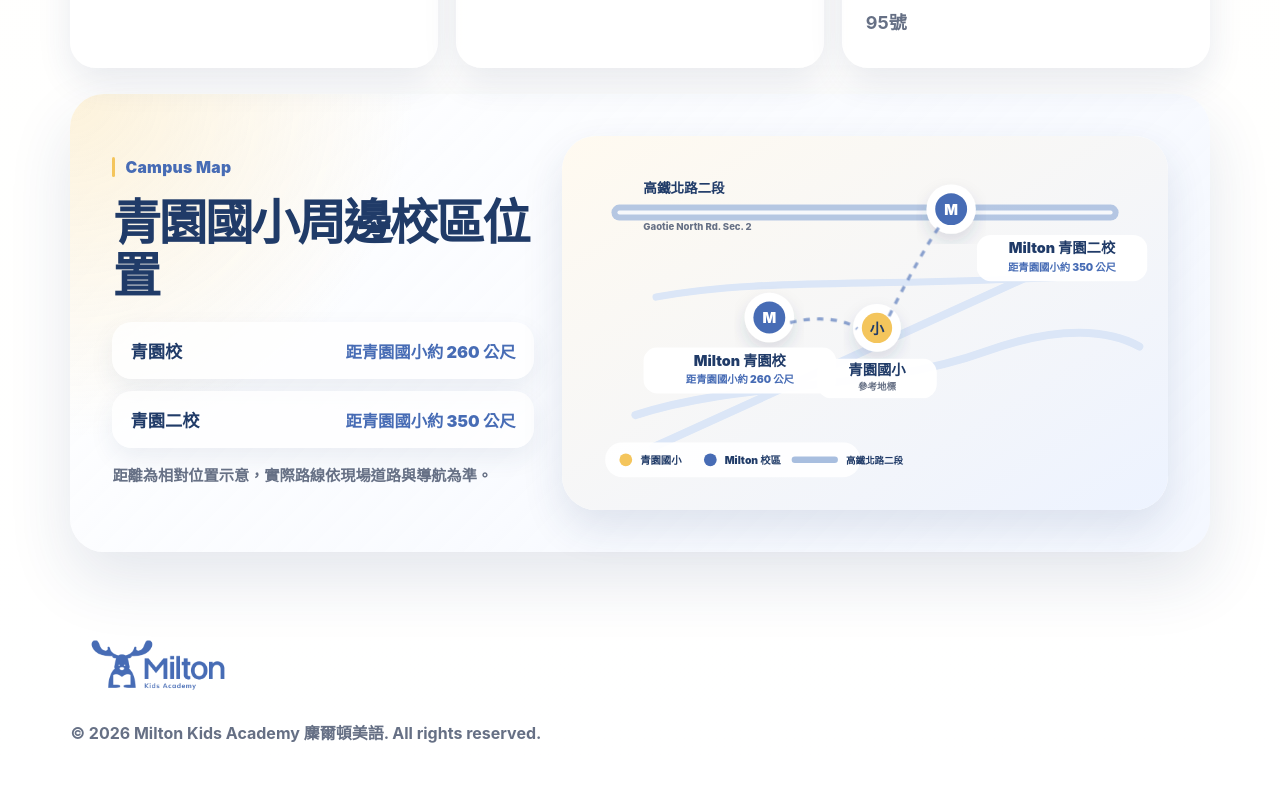
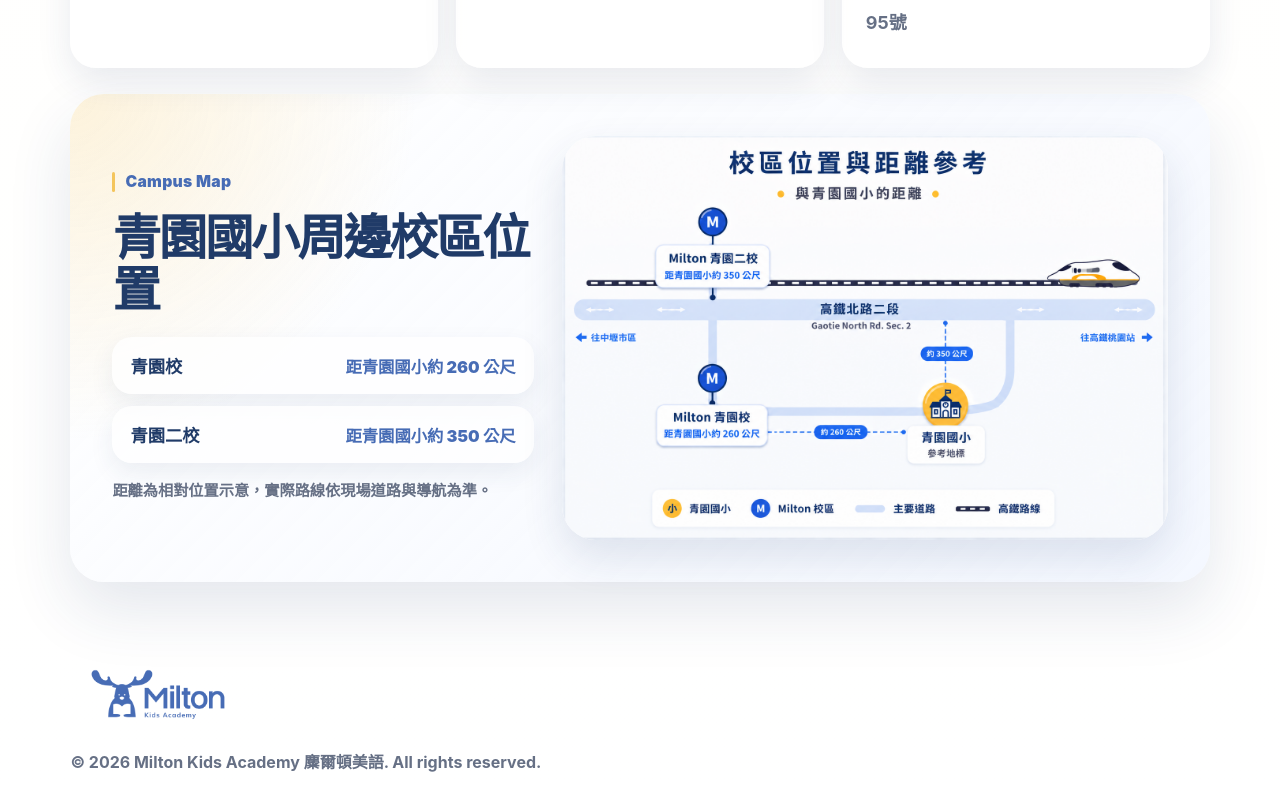
Before and after one commit to cjwjimmy/milton-official-website, a React (Vite) app: page / in a window 1280 px wide. Shown: the part 3120-3931 px from the top of the page. Before the commit the page ends 3908 px from the top, so only its background shows below. Built offline with nearby package versions, Linux system fonts and the light colour scheme.

Commit message:
Add files via upload

```diff
--- a/src/main.jsx
+++ b/src/main.jsx
@@ -445,75 +445,8 @@
         <p className="map-note">距離為相對位置示意，實際路線依現場道路與導航為準。</p>
       </div>
 
-      <div className="simple-map distance-map" aria-label="Milton 校區與青園國小距離示意圖">
-        <svg viewBox="0 0 760 470" role="img">
-          <defs>
-            <linearGradient id="mapBgDistance" x1="0" x2="1" y1="0" y2="1">
-              <stop offset="0%" stopColor="#fffaf0" />
-              <stop offset="100%" stopColor="#edf3ff" />
-            </linearGradient>
-            <filter id="softShadowDistance" x="-20%" y="-20%" width="140%" height="140%">
-              <feDropShadow dx="0" dy="10" stdDeviation="10" floodColor="#203b68" floodOpacity="0.14" />
-            </filter>
-          </defs>
-
-          <rect x="0" y="0" width="760" height="470" rx="34" fill="url(#mapBgDistance)" />
-
-          <path d="M72 96 L688 96" fill="none" stroke="#a8bedf" strokeWidth="20" strokeLinecap="round" opacity=".84" />
-          <path d="M72 96 L688 96" fill="none" stroke="#ffffff" strokeWidth="5" strokeLinecap="round" opacity=".88" />
-          <text x="102" y="72" fontSize="17" fontWeight="1000" fill="#203b68">高鐵北路二段</text>
-          <text x="102" y="118" fontSize="12" fontWeight="850" fill="#667085">Gaotie North Rd. Sec. 2</text>
-
-          <path d="M92 350 C230 305, 388 322, 532 270 C626 236, 688 244, 724 264" fill="none" stroke="#dbe6f7" strokeWidth="10" strokeLinecap="round" />
-          <path d="M115 390 L660 142" fill="none" stroke="#dbe6f7" strokeWidth="10" strokeLinecap="round" />
-          <path d="M118 202 C245 178, 382 190, 646 176" fill="none" stroke="#dbe6f7" strokeWidth="9" strokeLinecap="round" />
-
-          <g filter="url(#softShadowDistance)">
-            <circle cx="395" cy="245" r="30" fill="#ffffff" />
-            <circle cx="395" cy="245" r="19" fill="#f4c55c" />
-            <text x="395" y="252" textAnchor="middle" fontSize="18" fontWeight="900" fill="#203b68">小</text>
-          </g>
-          <g>
-            <rect x="320" y="279" width="150" height="50" rx="18" fill="#ffffff" opacity=".96" />
-            <text x="395" y="300" textAnchor="middle" fontSize="18" fontWeight="900" fill="#203b68">青園國小</text>
-            <text x="395" y="319" textAnchor="middle" fontSize="12" fontWeight="850" fill="#667085">參考地標</text>
-          </g>
-
-          <g filter="url(#softShadowDistance)">
-            <circle cx="260" cy="232" r="31" fill="#ffffff" />
-            <circle cx="260" cy="232" r="20" fill="#476cb5" />
-            <text x="260" y="239" textAnchor="middle" fontSize="18" fontWeight="900" fill="#ffffff">M</text>
-          </g>
-          <g>
-            <rect x="102" y="265" width="242" height="58" rx="18" fill="#ffffff" opacity=".96" />
-            <text x="223" y="288" textAnchor="middle" fontSize="18" fontWeight="900" fill="#203b68">Milton 青園校</text>
-            <text x="223" y="310" textAnchor="middle" fontSize="13" fontWeight="900" fill="#476cb5">距青園國小約 260 公尺</text>
-          </g>
-
-          <g filter="url(#softShadowDistance)">
-            <circle cx="488" cy="96" r="31" fill="#ffffff" />
-            <circle cx="488" cy="96" r="20" fill="#476cb5" />
-            <text x="488" y="103" textAnchor="middle" fontSize="18" fontWeight="900" fill="#ffffff">M</text>
-          </g>
-          <g>
-            <rect x="520" y="124" width="214" height="58" rx="18" fill="#ffffff" opacity=".96" />
-            <text x="627" y="147" textAnchor="middle" fontSize="18" fontWeight="900" fill="#203b68">Milton 青園二校</text>
-            <text x="627" y="169" textAnchor="middle" fontSize="13" fontWeight="900" fill="#476cb5">距青園國小約 350 公尺</text>
-          </g>
-
-          <path d="M286 234 C326 224, 360 232, 370 242" fill="none" stroke="#476cb5" strokeWidth="4" strokeDasharray="8 9" opacity=".62" />
-          <path d="M410 226 C436 174, 462 128, 476 110" fill="none" stroke="#476cb5" strokeWidth="4" strokeDasharray="8 9" opacity=".62" />
-
-          <g transform="translate(54 384)">
-            <rect x="0" y="0" width="320" height="44" rx="22" fill="#ffffff" opacity=".9" />
-            <circle cx="26" cy="22" r="8" fill="#f4c55c" />
-            <text x="44" y="27" fontSize="13" fontWeight="900" fill="#203b68">青園國小</text>
-            <circle cx="132" cy="22" r="8" fill="#476cb5" />
-            <text x="150" y="27" fontSize="13" fontWeight="900" fill="#203b68">Milton 校區</text>
-            <line x1="238" y1="22" x2="288" y2="22" stroke="#a8bedf" strokeWidth="8" strokeLinecap="round" />
-            <text x="302" y="27" fontSize="12" fontWeight="900" fill="#203b68">高鐵北路二段</text>
-          </g>
-        </svg>
+      <div className="simple-map distance-map final-map-image-wrap" aria-label="Milton 校區與青園國小距離示意圖">
+        <img src="/assets/milton-campus-final-map.png" alt="Milton 青園校、青園二校與青園國小距離示意圖" />
       </div>
     </div>
   </section>;
--- a/src/styles.css
+++ b/src/styles.css
@@ -2412,3 +2412,25 @@
     border-radius: 24px;
   }
 }
+
+
+/* ===== Final approved campus map image ===== */
+.final-map-image-wrap {
+  overflow: hidden;
+  border-radius: 34px;
+  background: #fff;
+  box-shadow: 0 18px 42px rgba(32,59,104,.12);
+}
+
+.final-map-image-wrap img {
+  display: block;
+  width: 100%;
+  height: auto;
+  object-fit: contain;
+}
+
+@media (max-width: 720px) {
+  .final-map-image-wrap {
+    border-radius: 24px;
+  }
+}
```
Also changed, not shown: public/assets/milton-campus-final-map.png (added), 1 other file (tests, documents, lock files or other folders).
